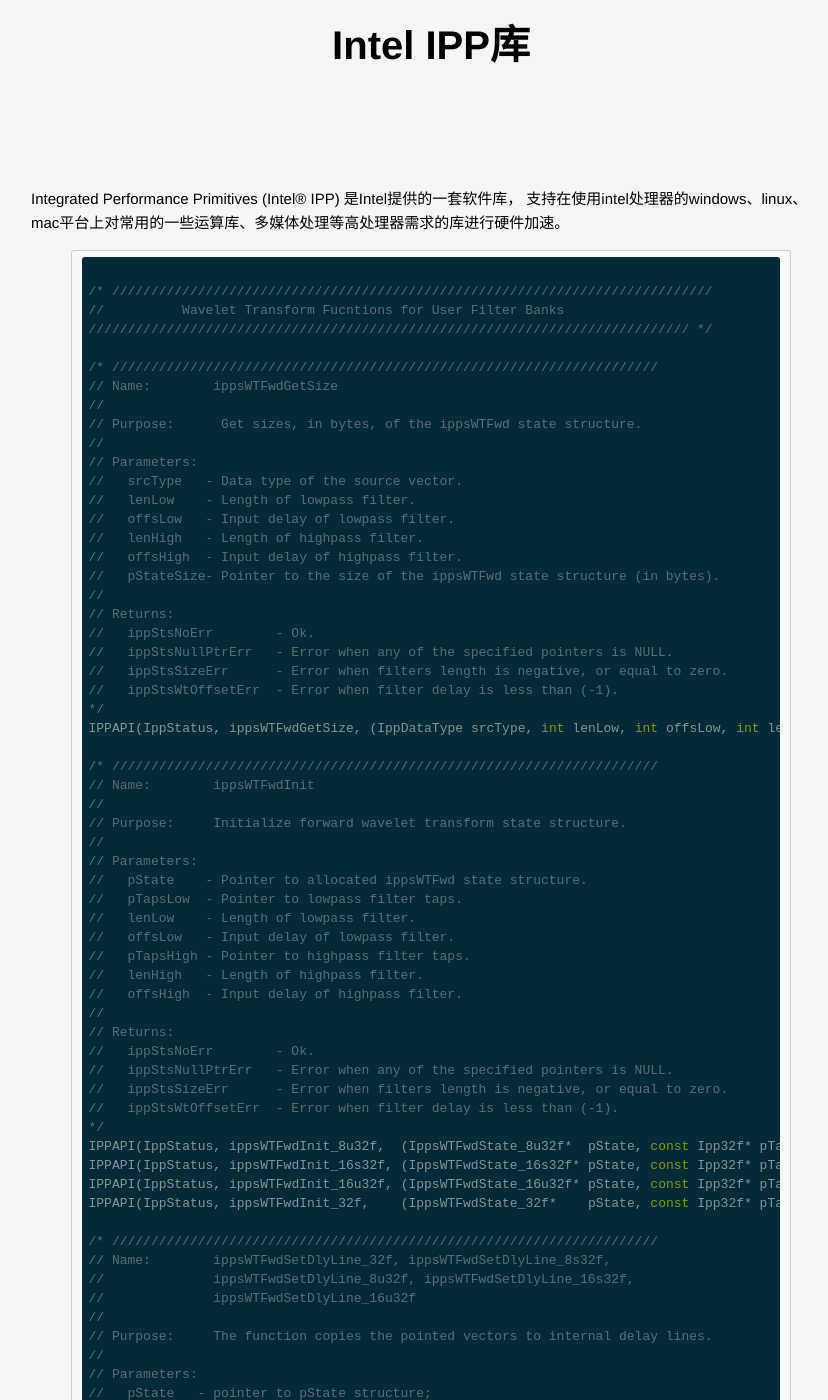
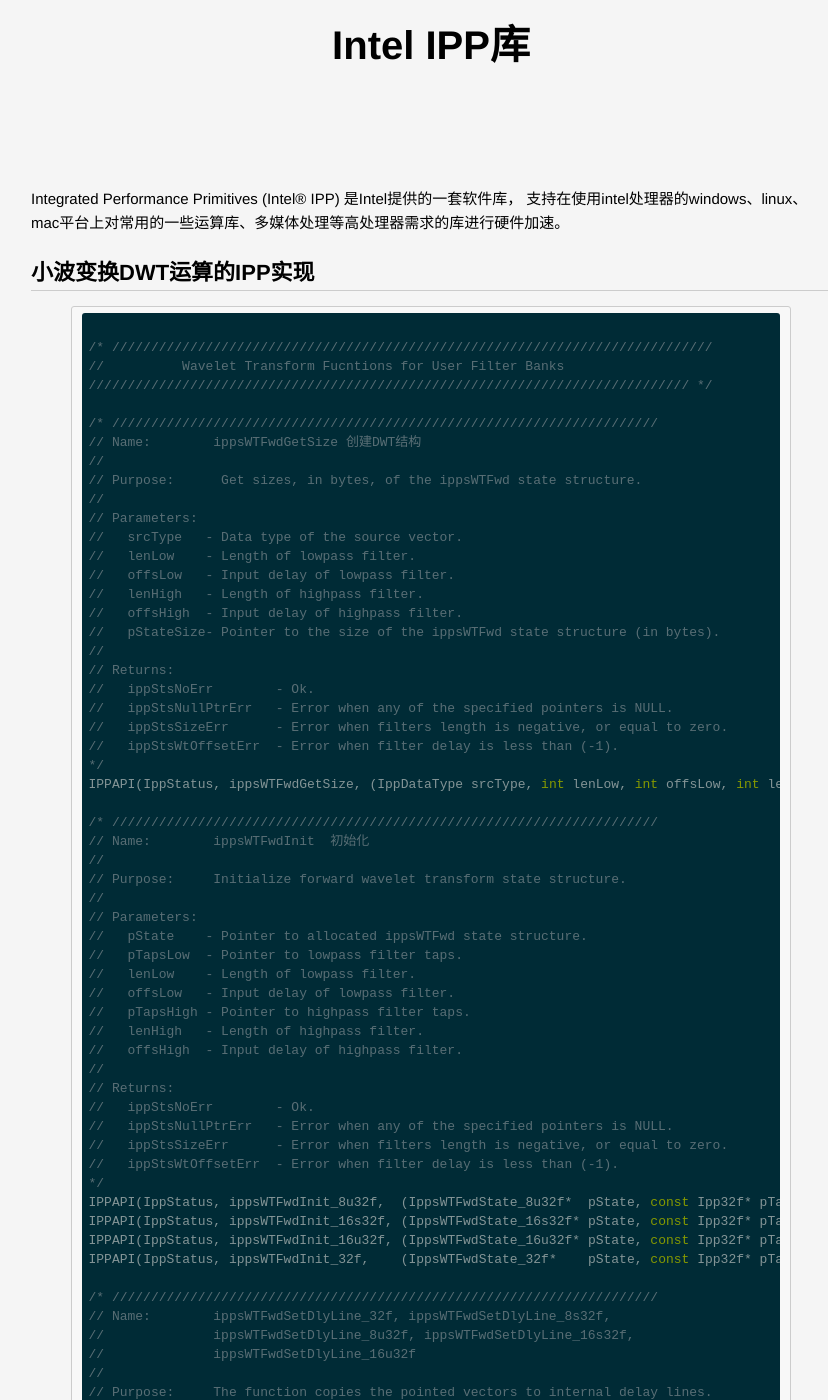
Before and after one commit to lucky521/blog, a Jekyll site: the page built from _posts/2017-09-01-Intel-IPP.markdown, in a window 1280 px wide and 1400 px high, scrolled down 191 px. Shown: the whole window, without its empty margins (209-1037 px from the left). Built offline with Jekyll 4.4.1, drawn with Linux system fonts in a browser that asks for light colours; some of the changed text lies outside the part shown.

Commit message:
Update 2017-09-01-Intel-IPP.markdown

```diff
--- a/_posts/2017-09-01-Intel-IPP.markdown
+++ b/_posts/2017-09-01-Intel-IPP.markdown
@@ -8,13 +8,15 @@
 支持在使用intel处理器的windows、linux、mac平台上对常用的一些运算库、多媒体处理等高处理器需求的库进行硬件加速。
 
 
+## 小波变换DWT运算的IPP实现
+
 {% highlight cpp %}
 /* /////////////////////////////////////////////////////////////////////////////
 //          Wavelet Transform Fucntions for User Filter Banks
 ///////////////////////////////////////////////////////////////////////////// */
 
 /* //////////////////////////////////////////////////////////////////////
-// Name:        ippsWTFwdGetSize
+// Name:        ippsWTFwdGetSize 创建DWT结构
 //
 // Purpose:      Get sizes, in bytes, of the ippsWTFwd state structure.
 //
@@ -35,7 +37,7 @@
 IPPAPI(IppStatus, ippsWTFwdGetSize, (IppDataType srcType, int lenLow, int offsLow, int lenHigh, int offsHigh, int* pStateSize))
 
 /* //////////////////////////////////////////////////////////////////////
-// Name:        ippsWTFwdInit
+// Name:        ippsWTFwdInit  初始化
 //
 // Purpose:     Initialize forward wavelet transform state structure.
 //
@@ -121,7 +123,7 @@
 // Name:        ippsWTFwd_32f, ippsWTFwd_16s32f, ippsWTFwd_16u32f,
 //              ippsWTFwd_8s32f, ippsWTFwd_8u32f
 //
-// Purpose:     Forward wavelet transform.
+// Purpose:     Forward wavelet transform.   小波变换
 //
 // Parameters:
 //   pSrc     - pointer to source block of data;
```
